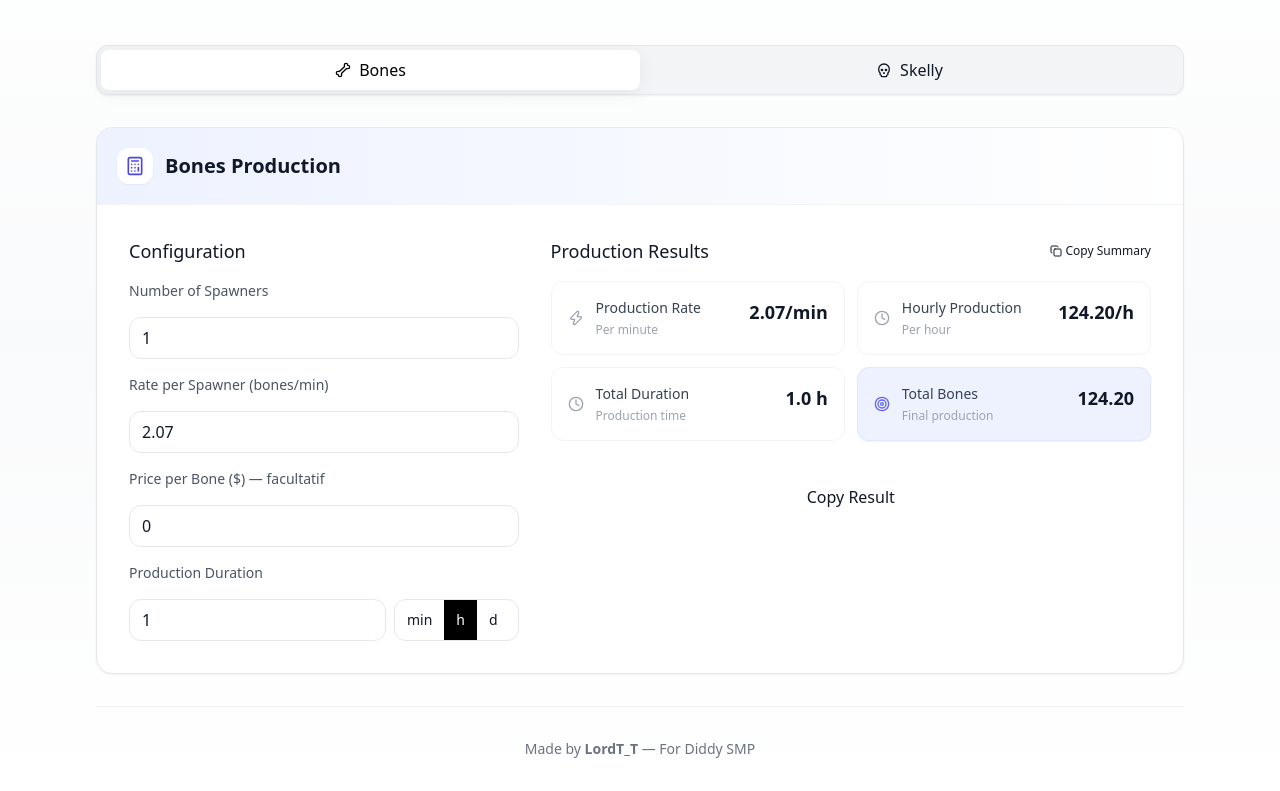
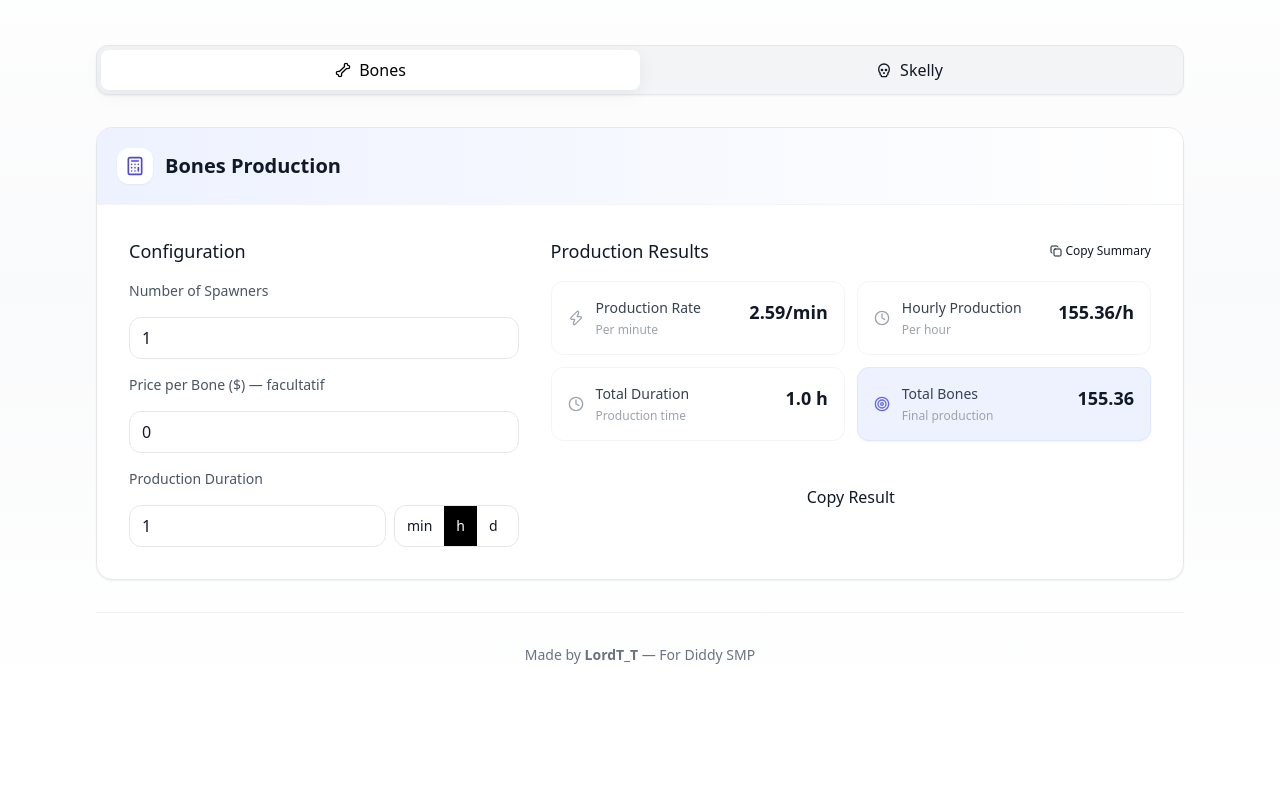
Before and after one commit to V0ly0/diddy-smp-calc, a plain HTML site: page index.html in a window 1280 px wide. Shown: the part 115-906 px from the top of the page. After the commit the page ends 812 px from the top, so only its background shows below. Drawn offline with nearby package versions, Linux system fonts and the light colour scheme.

Commit message:
Update index.html

```diff
--- a/index.html
+++ b/index.html
@@ -3,7 +3,7 @@
 <head>
   <meta charset="utf-8" />
   <meta name="viewport" content="width=device-width, initial-scale=1" />
-  <title>Donut SMP Calculator — Poli</title>
+  <title>Donut SMP Calculator — Poli (updated)</title>
   <!-- Tailwind CSS (CDN) -->
   <script src="https://cdn.tailwindcss.com"></script>
   <!-- Lucide Icons -->
@@ -42,7 +42,7 @@
       <div class="flex flex-col sm:flex-row items-start sm:items-center justify-between gap-4 sm:gap-6">
         <div class="max-w-2xl">
           <h1 class="text-3xl sm:text-4xl lg:text-5xl font-extrabold mb-3 tracking-tight leading-tight">Donut <span class="text-indigo-600">SMP</span> Calculator</h1>
-          <p class="text-sm text-gray-500">Calcul rapide et propre des productions — UI minimaliste, animations douces.</p>
+          <p class="text-sm text-gray-500">T_T</p>
         </div>
         <div class="flex items-center gap-3 w-full sm:w-auto">
           <button id="resetAll" class="btn btn-outline flex-1 sm:flex-none flex items-center gap-2 shadow-sm hover:translate-y-[-1px] motion-safe:transition-transform">
@@ -87,8 +87,7 @@
                   <label class="block text-sm text-gray-600">Number of Spawners</label>
                   <input id="spawners" type="number" min="0" step="1" class="w-full border border-gray-200 rounded-xl px-3 py-2 focus:outline-none focus:ring-2 focus:ring-indigo-200" />
 
-                  <label class="block text-sm text-gray-600">Rate per Spawner (bones/min)</label>
-                  <input id="ratePerSpawner" type="number" min="0" step="0.01" placeholder="2.07" class="w-full border border-gray-200 rounded-xl px-3 py-2 focus:outline-none focus:ring-2 focus:ring-indigo-200" />
+                  <!-- rate per spawner removed: bones per minute is computed from the provided formula -->
 
                   <label class="block text-sm text-gray-600">Price per Bone ($) — facultatif</label>
                   <input id="pricePerBone" type="number" min="0" step="0.01" placeholder="0.00" class="w-full border border-gray-200 rounded-xl px-3 py-2 focus:outline-none focus:ring-2 focus:ring-green-200" />
@@ -225,8 +224,9 @@
         </div>
       </section>
 
-      <!-- Skelly Calculator -->
+      <!-- Skelly Calculator (unchanged) -->
       <section id="tab-skelly" class="space-y-6 hidden animate-fade-up" role="tabpanel">
+        <!-- original skelly section kept as-is -->
         <div class="border border-gray-200 rounded-2xl overflow-hidden bg-white shadow-sm">
           <div class="bg-gradient-to-r from-pink-50 to-white border-b border-gray-100 p-5">
             <h2 class="flex items-center gap-3 text-xl font-semibold">
@@ -336,7 +336,16 @@
   </div>
 
   <script>
-    /* Original logic preserved with small accessibility & animation tweaks */
+    /* Updated logic:
+       - The "Rate per Spawner" input was removed.
+       - Bones-per-minute is computed from the provided formula as a function of number of spawners.
+       - Enforce 0 spawners => 0 bones.
+
+       Formula used (exactly as provided):
+       y = -0.39567 * e^{-0.00134606 * x + 8.24358} + 1505.35
+
+    */
+
     // -------- Utilities --------
     const clampNumber = (n, min = 0, max = Number.MAX_SAFE_INTEGER) => {
       if (n === null || n === undefined || Number.isNaN(n)) return min;
@@ -353,13 +362,14 @@
     const formatDuration = (minutes) => { if (minutes < 60) return `${formatNumber(minutes)} min`; if (minutes < 1440) return `${formatNumber(minutes / 60, 1)} h`; if (minutes < 10080) return `${formatNumber(minutes / 1440, 1)} d`; return `${formatNumber(minutes / 10080, 1)} w`; };
 
     // -------- State --------
-    const state = { spawners: 1, ratePerSpawner: 2.07, timeUnit1: 'h', duration1: 1, pricePerBone: 0, minutesPerSkelly: 500, accounts: 1, timeUnit2: 'h', duration2: 8, targetSkelly: 1 };
+    // ratePerSpawner removed. bones-per-minute will be computed from formula below.
+    const state = { spawners: 1, timeUnit1: 'h', duration1: 1, pricePerBone: 0, minutesPerSkelly: 500, accounts: 1, timeUnit2: 'h', duration2: 8, targetSkelly: 1 };
 
     // DOM refs
     const $ = (s) => document.querySelector(s);
     const $$ = (s) => Array.from(document.querySelectorAll(s));
 
-    const spawnersEl = $('#spawners'); const ratePerSpawnerEl = $('#ratePerSpawner'); const pricePerBoneEl = $('#pricePerBone'); const duration1El = $('#duration1');
+    const spawnersEl = $('#spawners'); const pricePerBoneEl = $('#pricePerBone'); const duration1El = $('#duration1');
     const minutesPerSkellyEl = $('#minutesPerSkelly'); const accountsEl = $('#accounts'); const duration2El = $('#duration2'); const targetSkellyEl = $('#targetSkelly');
 
     const bonesPerMinuteEl = $('#bonesPerMinute'); const bonesPerHourEl = $('#bonesPerHour'); const totalDurationEl = $('#totalDuration'); const totalBonesEl = $('#totalBones');
@@ -373,11 +383,23 @@
     const resetAllBtn = $('#resetAll'); const shareBtn = $('#shareLink'); const shareText = $('#shareText');
     const tabButtons = $$('.tab-trigger'); const tabBones = $('#tab-bones'); const tabSkelly = $('#tab-skelly');
 
-    function updateSlider(which) { /* kept for compatibility if sliders added later */ }
+    // -------- Formula --------
+    function bonesPerMinuteFromSpawners(x) {
+      // Provided formula: y = -0.39567 * e^{-0.00134606 * x + 8.24358} + 1505.35
+      const y = -0.39567 * Math.exp(-0.00134606 * x + 8.24358) + 1505.35;
+      // Enforce 0 spawners => 0 bones, and ensure non-negative
+      if (x === 0) return 0;
+      return Math.max(0, y);
+    }
 
     function computeBones() {
-      const validSpawners = clampNumber(state.spawners, 0); const validRate = clampNumber(state.ratePerSpawner, 0); const validPrice = clampNumber(state.pricePerBone, 0);
-      const perMinute = validSpawners * validRate; const perHour = perMinute * 60; const totalMinutes = toMinutes(state.duration1, state.timeUnit1); const total = perMinute * totalMinutes;
+      const validSpawners = clampNumber(state.spawners, 0);
+      const validPrice = clampNumber(state.pricePerBone, 0);
+      // bones-per-minute is computed by the formula, not by ratePerSpawner
+      const perMinute = bonesPerMinuteFromSpawners(validSpawners);
+      const perHour = perMinute * 60;
+      const totalMinutes = toMinutes(state.duration1, state.timeUnit1);
+      const total = perMinute * totalMinutes;
       return { perMinute, perHour, total, totalMinutes, valuePerMinute: perMinute * validPrice, valuePerHour: perHour * validPrice, totalValue: total * validPrice, priceEnabled: validPrice > 0 };
     }
 
@@ -421,7 +443,6 @@
 
     function bind() {
       spawnersEl.addEventListener('input', e => { state.spawners = clampNumber(parseFloat(e.target.value) || 0, 0); render(); });
-      ratePerSpawnerEl.addEventListener('input', e => { state.ratePerSpawner = clampNumber(parseFloat(e.target.value) || 0, 0); render(); });
       pricePerBoneEl.addEventListener('input', e => { state.pricePerBone = clampNumber(parseFloat(e.target.value) || 0, 0); render(); });
       duration1El.addEventListener('input', e => { state.duration1 = clampNumber(parseFloat(e.target.value) || 0, 0); render(); });
 
@@ -445,7 +466,7 @@
       $('#copySkellyImageBtn2').addEventListener('click', () => { const s = computeSkelly(); copyAsImage(s, 'skelly'); });
 
       resetAllBtn.addEventListener('click', () => {
-        state.spawners = 1; state.ratePerSpawner = 2.07; state.timeUnit1 = 'h'; state.duration1 = 1; state.pricePerBone = 0;
+        state.spawners = 1; state.timeUnit1 = 'h'; state.duration1 = 1; state.pricePerBone = 0;
         state.minutesPerSkelly = 500; state.accounts = 1; state.timeUnit2 = 'h'; state.duration2 = 8; state.targetSkelly = 1;
         hydrateInputs(); render();
       });
@@ -454,7 +475,7 @@
     }
 
     function hydrateInputs() {
-      spawnersEl.value = state.spawners; ratePerSpawnerEl.value = state.ratePerSpawner; pricePerBoneEl.value = state.pricePerBone; duration1El.value = state.duration1;
+      spawnersEl.value = state.spawners; pricePerBoneEl.value = state.pricePerBone; duration1El.value = state.duration1;
       duration2El.value = state.duration2; minutesPerSkellyEl.value = state.minutesPerSkelly; accountsEl.value = state.accounts; targetSkellyEl.value = state.targetSkelly;
       $$('.time1').forEach(b => b.classList.toggle('bg-black', b.dataset.unit === state.timeUnit1)); $$('.time1').forEach(b => b.classList.toggle('text-white', b.dataset.unit === state.timeUnit1));
       $$('.time2').forEach(b => b.classList.toggle('bg-black', b.dataset.unit === state.timeUnit2)); $$('.time2').forEach(b => b.classList.toggle('text-white', b.dataset.unit === state.timeUnit2));
```
